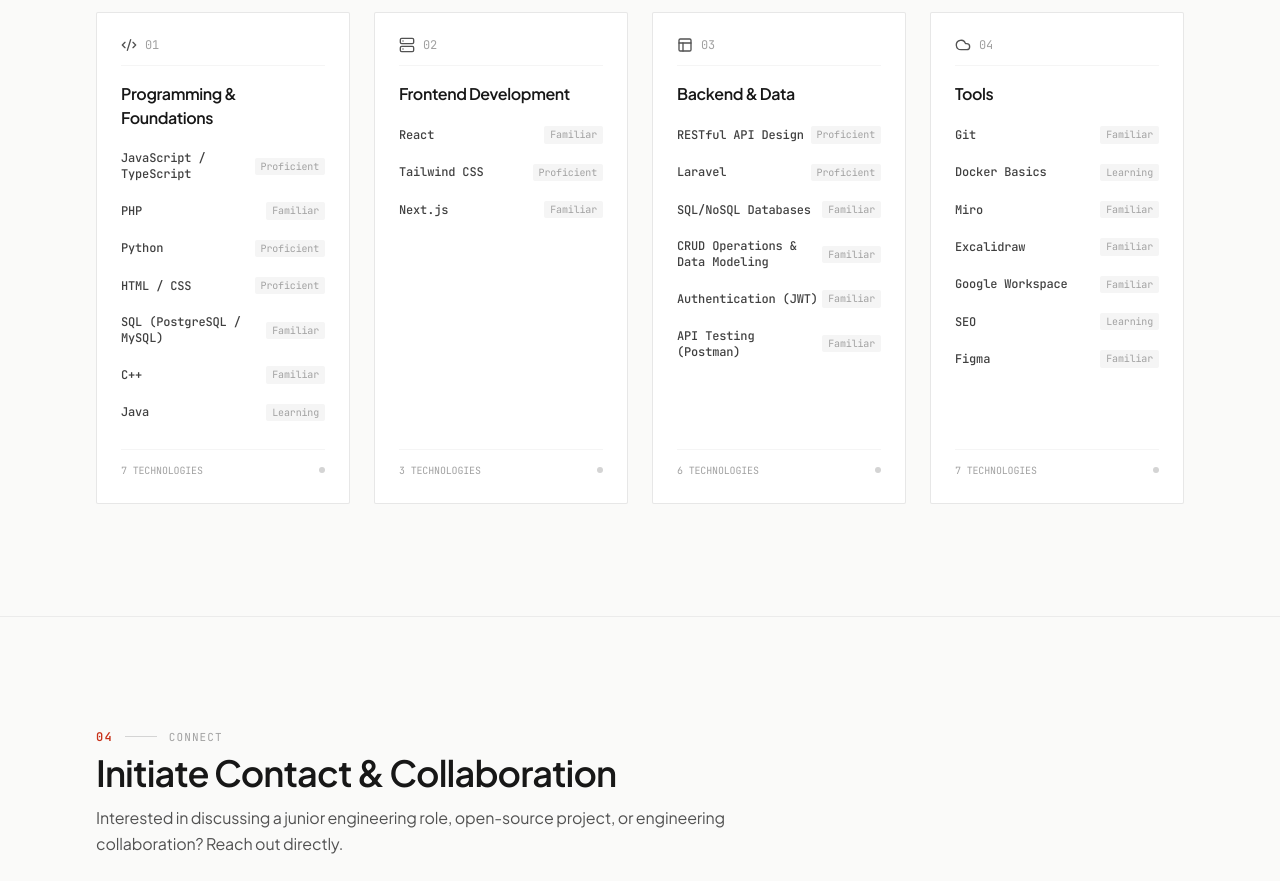
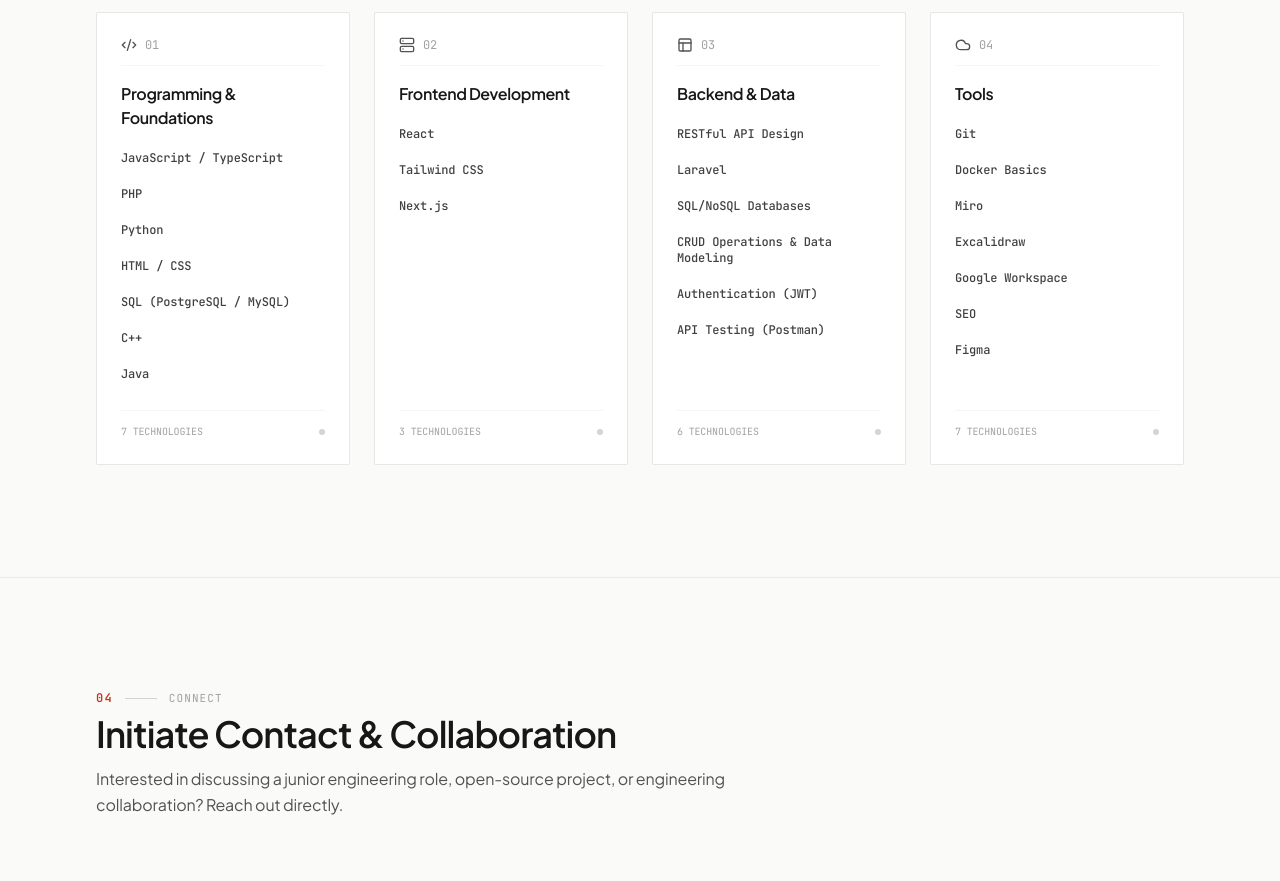
Before and after one commit to ilmamhf/ilmam-web-porto, a React (Vite) app: page / in a window 1280 px wide. Shown: the part 3260-4141 px from the top of the page. Built offline with nearby package versions, Linux system fonts and the light colour scheme.

Commit message:
data: update

```diff
--- a/src/components/Skills.tsx
+++ b/src/components/Skills.tsx
@@ -56,18 +56,10 @@ export const Skills: FC = () => {
 
                 <ul className="space-y-3">
                   {category.skills.map((skill) => (
-                    <li
-                      key={skill.name}
-                      className="flex items-center justify-between text-xs py-1"
-                    >
+                    <li key={skill.name} className="text-xs py-1">
                       <span className="font-medium text-neutral-700 font-mono">
                         {skill.name}
                       </span>
-                      {skill.level && (
-                        <span className="text-[10px] font-mono text-neutral-400 px-1.5 py-0.5 bg-neutral-100 rounded-xs">
-                          {skill.level}
-                        </span>
-                      )}
                     </li>
                   ))}
                 </ul>
```
